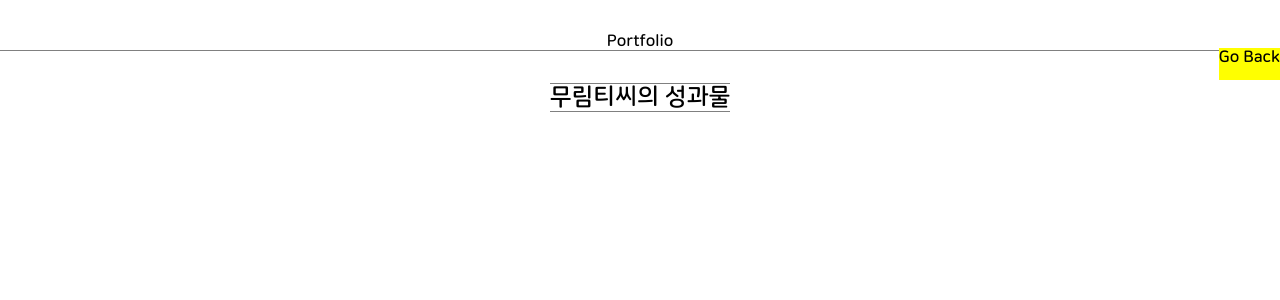
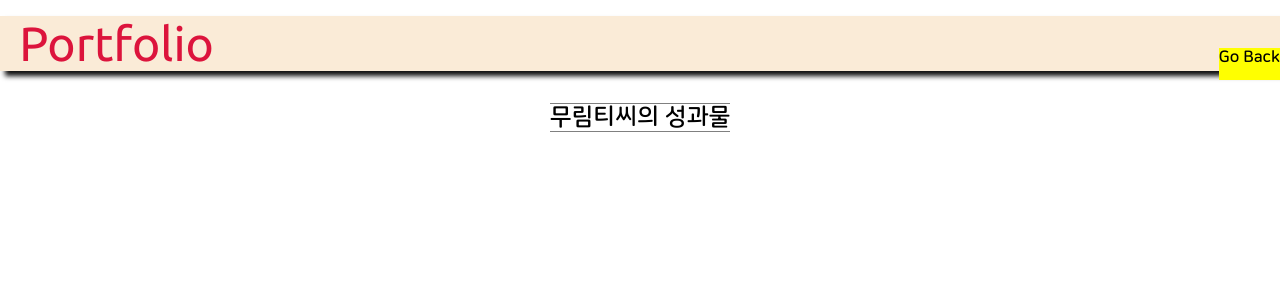
Before and after one commit to Seunghan-Kim/moorim-home-v1, a Next.js app: page /category/portfolio in a window 1280 px wide. Shown: the top 300 px of the page. Built offline with nearby package versions, Linux system fonts and the light colour scheme.

Commit message:
Update : UI change, Move cat_carrier to comps

```diff
--- /dev/null
+++ b/components/cat_carrier.js
@@ -0,0 +1,29 @@
+import { useState, useEffect } from 'react'
+import Router from "next/router";
+import styles from "../styles/CatCarrier.module.css"
+
+export default function Carrier ({children, header}) {
+
+// Move to lib, future
+  const [size, setSize] = useState(0);
+
+  useEffect(()=>{
+    if (typeof window !== 'undefined') {
+      setSize(window.innerWidth);
+    };
+  },[])
+  //
+
+    return (
+        <div className={styles.main}>
+            <div className={styles.headTitle} style={{fontSize : size > 800 ? '3rem' : '2.0rem'}}>
+                {header}
+            </div>
+
+            <div className={styles.childContainer}>
+                {children}
+            </div>
+            <div onClick={()=> Router.back()} className="goBack">Go Back</div>
+        </div>
+    )
+}
--- a/pages/category/ai_solution.js
+++ b/pages/category/ai_solution.js
@@ -1,9 +1,12 @@
-import Carrier from "./cat_carrier"
+import Carrier from "../../components/cat_carrier"
 
 export default function AiSolution() {
 
     return (
         <Carrier header={"AI Solution"} >
+            <div style={{textAlign:'center'}}>
+            &ldquo;머신러닝, 딥러닝과 같은 AI 알고리즘을 이용해 Engineering Insight를 얻을 수 있습니다.&rdquo;
+            </div>
             <h2>단지 높은 정확도의 예측모델을 만드는 것에 집중하지 않습니다.</h2>
             <h2>EDA와 Feature Engineering, Model Analysis 등을 통해 문제에 대한 통찰을 제공해 드립니다.</h2>
             <h2>또한 양질의 학습데이터를 얻기 위한 경험과 실력이 있습니다</h2>
--- a/pages/category/cat_carrier.js
+++ /dev/null
@@ -1,16 +0,0 @@
-import Router from "next/router";
-import styles from "../../styles/CatCarrier.module.css"
-
-export default function Carrier ({children, header}) {
-    return (
-        <div className={styles.main}>
-            <div className={styles.headTitle}>
-                {header}
-            </div>
-            <div className={styles.childContainer}>
-                {children}
-            </div>
-            <div onClick={()=> Router.back()} className="goBack">Go Back</div>
-        </div>
-    )
-}
--- a/pages/category/eng_solution.js
+++ b/pages/category/eng_solution.js
@@ -1,4 +1,4 @@
-import Carrier from "./cat_carrier"
+import Carrier from "../../components/cat_carrier"
 
 export default function EngSolution() {
 
--- a/pages/category/portfolio.js
+++ b/pages/category/portfolio.js
@@ -1,4 +1,4 @@
-import Carrier from "./cat_carrier"
+import Carrier from "../../components/cat_carrier"
 
 export default function Portfolio() {
 
--- a/pages/category/sw_solution.js
+++ b/pages/category/sw_solution.js
@@ -1,4 +1,4 @@
-import Carrier from "./cat_carrier"
+import Carrier from "../../components/cat_carrier"
 
 export default function SwSolution() {
 
--- a/pages/category/test_solution.js
+++ b/pages/category/test_solution.js
@@ -1,4 +1,4 @@
-import Carrier from "./cat_carrier"
+import Carrier from "../../components/cat_carrier"
 
 export default function TestSolution() {
 
--- a/pages/category/training_program.js
+++ b/pages/category/training_program.js
@@ -1,4 +1,4 @@
-import Carrier from "./cat_carrier"
+import Carrier from "../../components/cat_carrier"
 
 export default function TrainingProgram() {
 
--- a/styles/CatCarrier.module.css
+++ b/styles/CatCarrier.module.css
@@ -1,6 +1,6 @@
 .main {
     min-height: 93vh;
-    padding: 2rem 0;
+    padding: 1rem 0;
     flex: 1 1;
     display: flex;
     flex-direction: column;
@@ -11,9 +11,14 @@
 .headTitle {
     display: inline-block;
     width: 100%;
-    text-align: center;
-    border-bottom: 1px solid gray;
-
+    padding-left: 1.2rem;
+    /* text-align: center; */
+    /* border-bottom: 1px solid gray; */
+    color: crimson;
+    font-family: 'Ubuntu-Regular';
+    /* padding-bottom: 0.2rem;    */
+    background-color: antiquewhite;
+    box-shadow: 5px 5px 5px #0f0f0f;
 }
 
 .childContainer {
--- a/styles/Home.module.css
+++ b/styles/Home.module.css
@@ -96,7 +96,8 @@
   color: inherit;
   text-decoration: none;
   border: 1px solid #eaeaea;
-  border-radius: 5px;
+  /* border-radius: 5px; */
+  border-radius: 25px 3px;
   transition: color 0.15s ease, border-color 0.15s ease;
   width: 330px;
   height : 200px;
```
